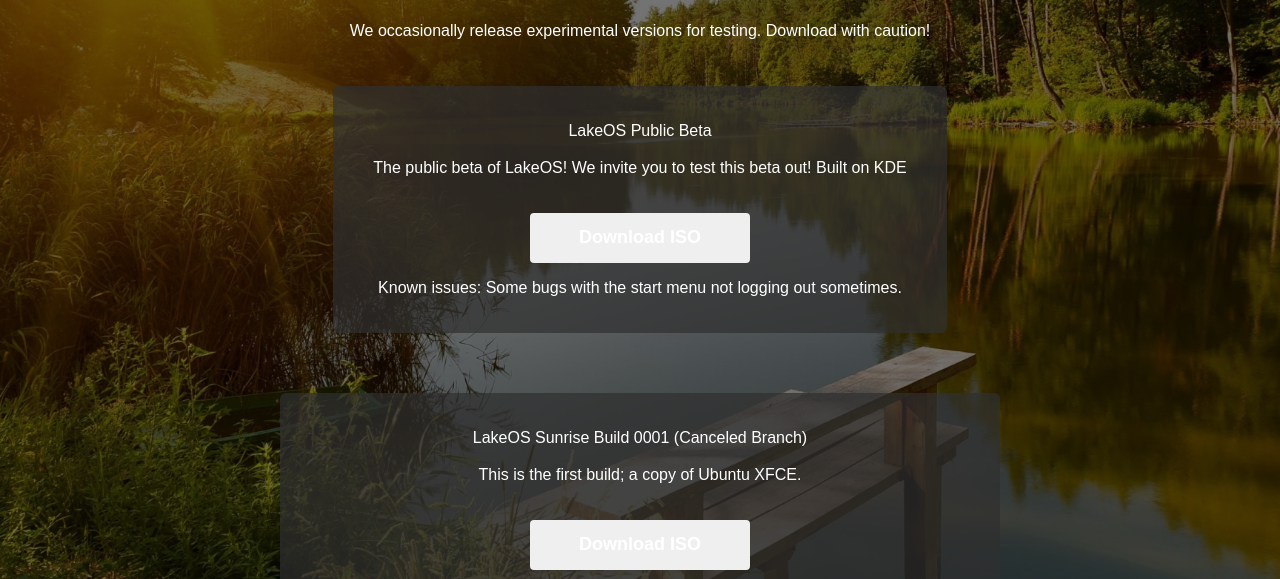
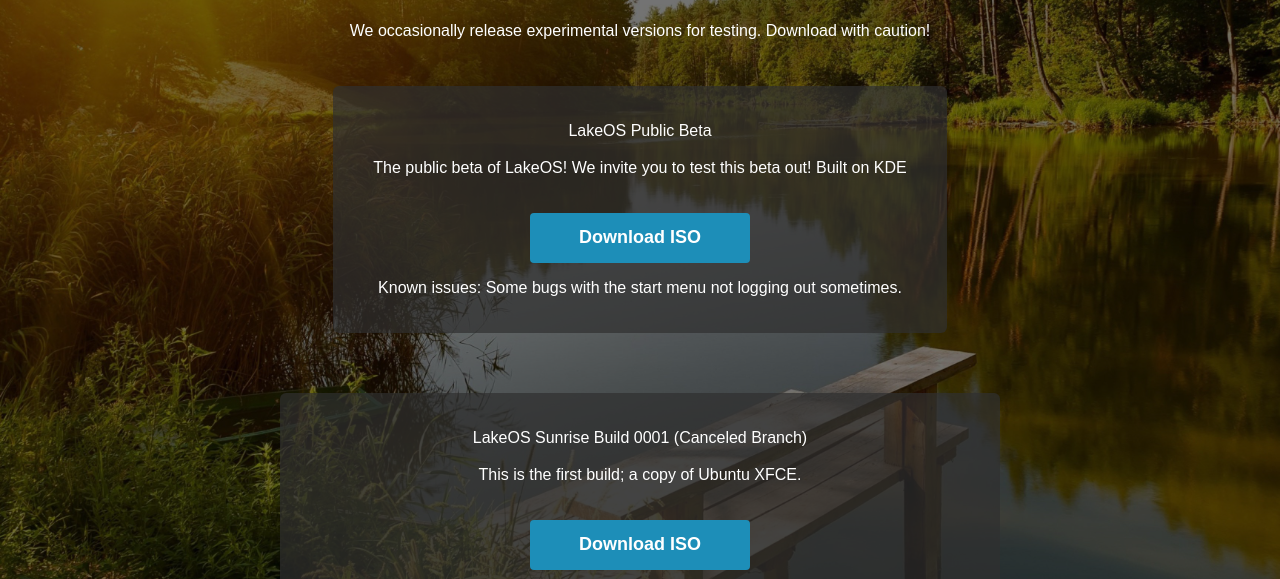
Before and after one commit to LakeOSOfficial/home, a plain HTML site: page beta.html in a window 1280 px wide. Shown: the part 191-770 px from the top of the page. Drawn offline with Linux system fonts and the light colour scheme.

Commit message:
Update style.css
fix

```diff
--- a/style.css
+++ b/style.css
@@ -175,7 +175,7 @@ body {
     font-size: 18px;
     font-weight: 600;
     margin-top: 20px;
-    background-color: ##1d8eb8;
+    background-color: #1d8eb8;
     color: white;
     width: 220px;
     height: 50px;
```
